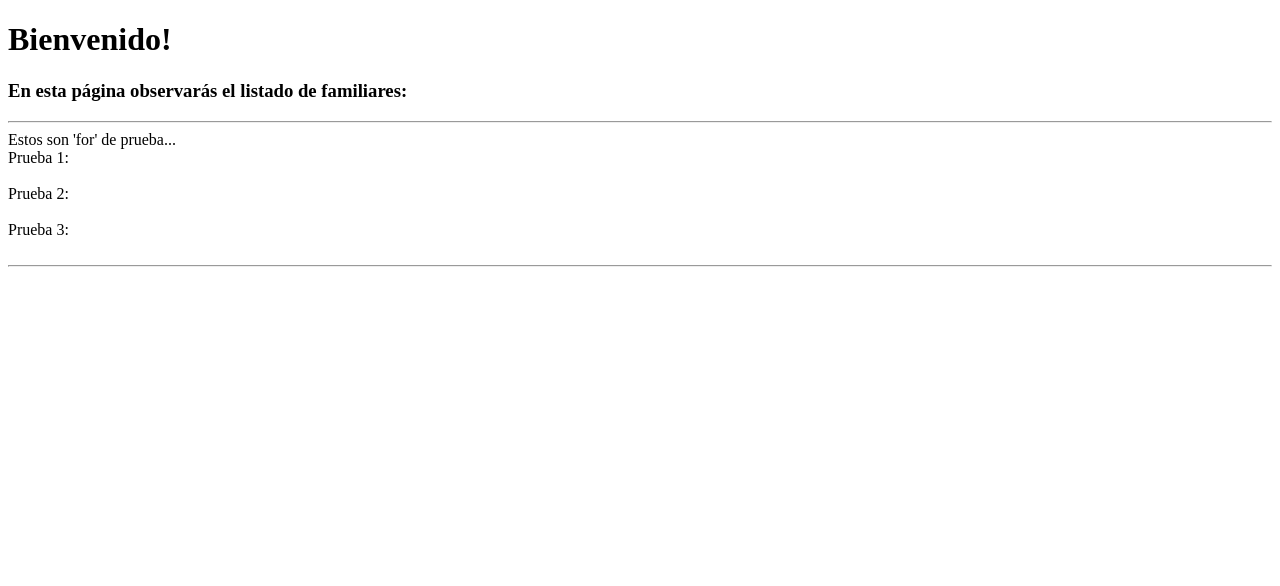
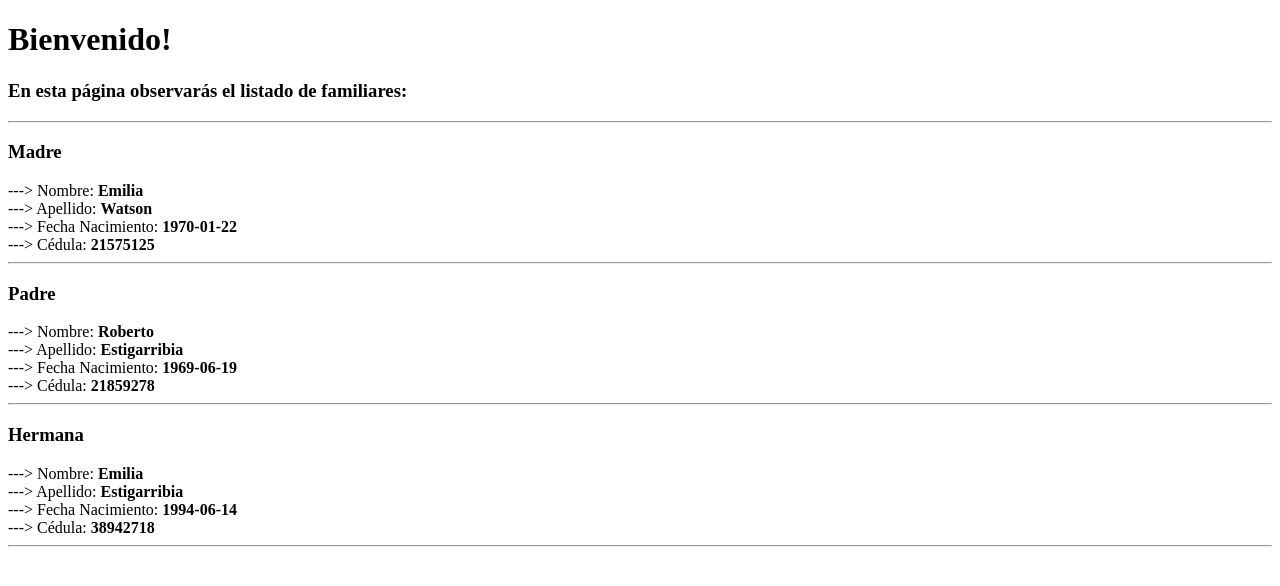
Before and after one commit to Luchiesti/MVT-Estigarribia, a Django app: page /familiares/ in a window 1280 px wide. Shown: the top 586 px of the page. Run offline with Django 4.2, Linux system fonts and the light colour scheme; data comes from the database, SQL or seed files in the repository; both versions use the stored data as it was after the commit.

Commit message:
Funciona el for en el template. El cree el dict informacion dentro del dict contexto. De esa manera puedo recorrer el dict informacion dentro del template

```diff
--- a/MVT_Estigarribia/view.py
+++ b/MVT_Estigarribia/view.py
@@ -20,13 +20,14 @@ def crear_familiares(request):
     familiar2.save()
     familiar3.save()
 
-    informacion = {
-        'Madre': familiar1,
-        'Padre': familiar2,
-        'Hermana': familiar3
+    contexto = {
+        'informacion': {
+            'Madre': familiar1,
+            'Padre': familiar2,
+            'Hermana': familiar3
+        }
     }
-
     plantilla = loader.get_template('template1.html')
-    documento_texto = plantilla.render(informacion)
+    documento_texto = plantilla.render(contexto)
 
     return HttpResponse(documento_texto)
--- a/templates/template1.html
+++ b/templates/template1.html
@@ -8,21 +8,8 @@
     <h1>Bienvenido!</h1>
     <h3>En esta página observarás el listado de familiares:</h3>
     <hr>
-    Estos son 'for' de prueba... <br>
-    Prueba 1:<br>
-        {% for key in informacion %}
-            <li>{{ key }}</li>
-        {% endfor %}<br>
-    Prueba 2:<br>
-        {% for key, value in informacion.items %}
-            <li>{{key}} - {{value}}</li>
-        {% endfor %}<br>
-    Prueba 3:<br>
-        {% for value in informacion.values %}
-            <li>{{value}}</li>
-        {% endfor %}<br>
-    <hr>
-        {% for pariente in informacion %}
+        {% for pariente in informacion.values %}
+            <h3>{{ pariente.relacion }}</h3>
             ---> Nombre: <b>{{ pariente.nombre }}</b> <br>
             ---> Apellido: <b>{{ pariente.apellido }}</b> <br>
             ---> Fecha Nacimiento: <b>{{ pariente.fecha_nacimiento }}</b> <br>
```
Also changed, not shown: db.sqlite3.
